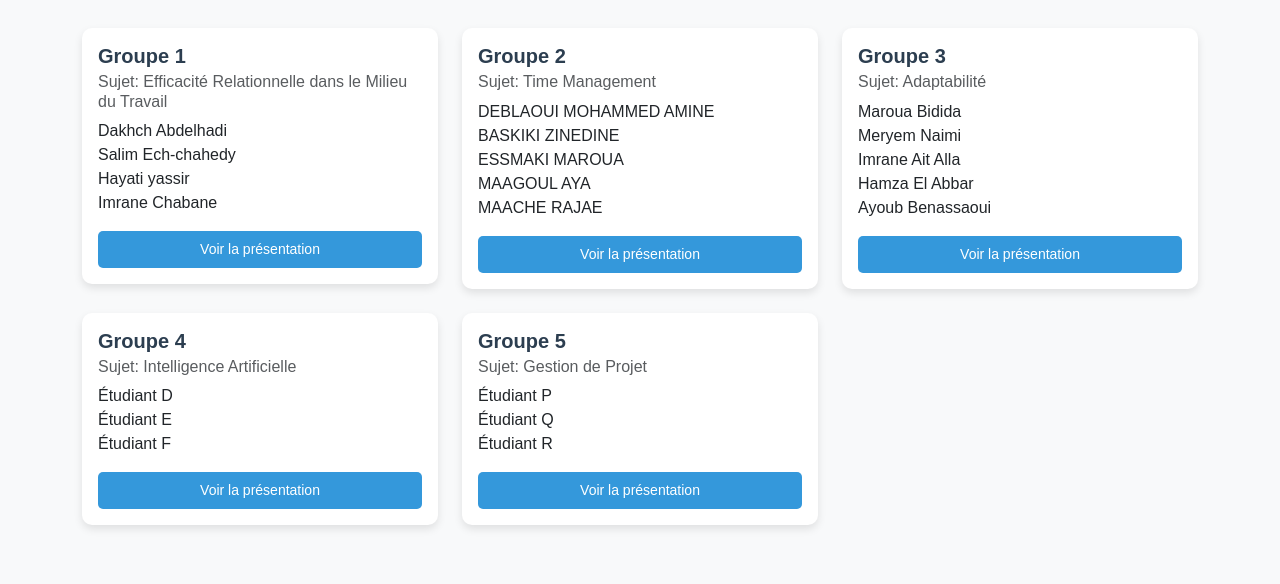
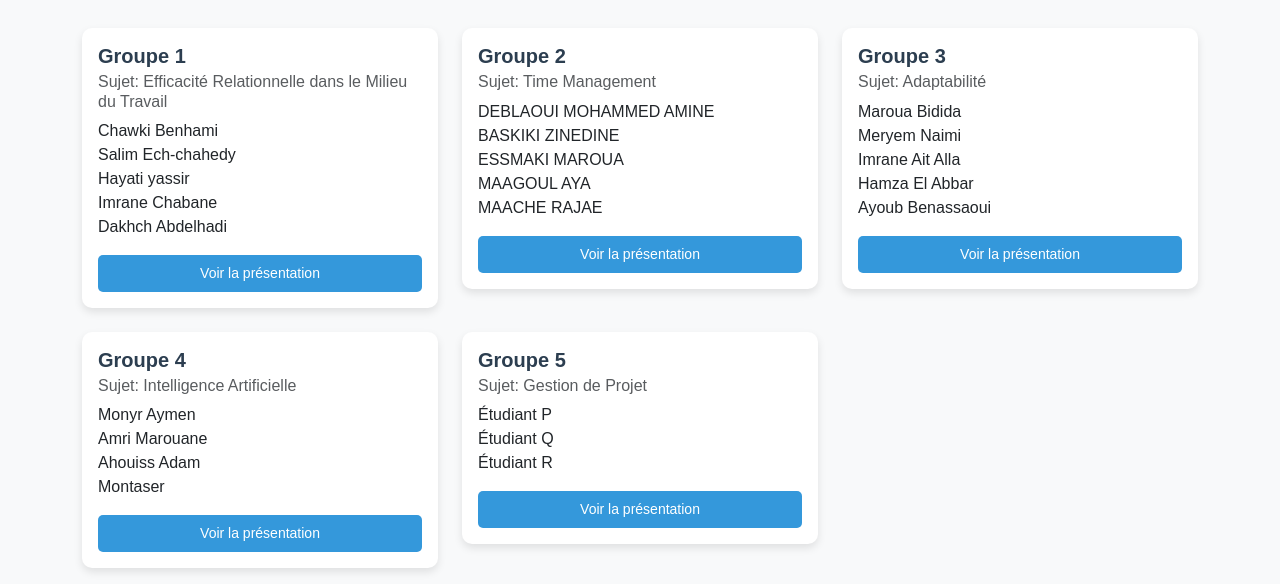
Before and after one commit to NEFTME/testWebsite, a plain HTML site: page index.html in a window 1280 px wide. Shown: the part 1039-1623 px from the top of the page. Before the commit the page ends 1580 px from the top, so only its background shows below. Drawn offline with nearby package versions, Linux system fonts and the light colour scheme.

Commit message:
Add files via upload

```diff
--- a/index.html
+++ b/index.html
@@ -86,10 +86,11 @@
                     <h5 class="card-title">Groupe 1</h5>
                     <h6 class="card-subtitle mb-2 text-muted">Sujet: Efficacité Relationnelle dans le Milieu du Travail</h6>
                     <ul class="list-unstyled">
-                        <li>Dakhch Abdelhadi</li>
+                        <li>Chawki Benhami</li>
                         <li>Salim Ech-chahedy </li>
                         <li>Hayati yassir</li>
                         <li>Imrane Chabane</li>
+                        <li>Dakhch Abdelhadi</li>
                     </ul>
                     <button class="btn btn-primary w-100" onclick="showPresentation(1)">Voir la présentation</button>
                 </div>
@@ -136,9 +137,10 @@
                     <h5 class="card-title">Groupe 4</h5>
                     <h6 class="card-subtitle mb-2 text-muted">Sujet: Intelligence Artificielle</h6>
                     <ul class="list-unstyled">
-                        <li>Étudiant D</li>
-                        <li>Étudiant E</li>
-                        <li>Étudiant F</li>
+                        <li>Monyr Aymen</li>
+                        <li>Amri Marouane</li>
+                        <li>Ahouiss Adam</li>
+                        <li>Montaser</li>
                     </ul>
                     <button class="btn btn-primary w-100" onclick="showPresentation(4)">Voir la présentation</button>
                 </div>
@@ -176,7 +178,7 @@
             const presentations = {
                 1: {
                     title: "Présentation Groupe 1 - Efficacité Relationnelle dans le Milieu du Travail",
-                    file: "https://www.dropbox.com/scl/fi/bn1xo52uu67duhcya93z7/hamide.pptx?rlkey=fj1dtbe8kx9b33456houy17tl&st=et0qr7ia&raw=1"
+                    file: "https://www.dropbox.com/scl/fi/4pmno9wdlkg9bbl58tkmv/travailLO-2.pptx?rlkey=liux3002vy8je30nc7zow48zm&st=993d9exr&raw=1"
                 },
                 2: {
                     title: "Présentation Groupe 2 - Time Management",
```
